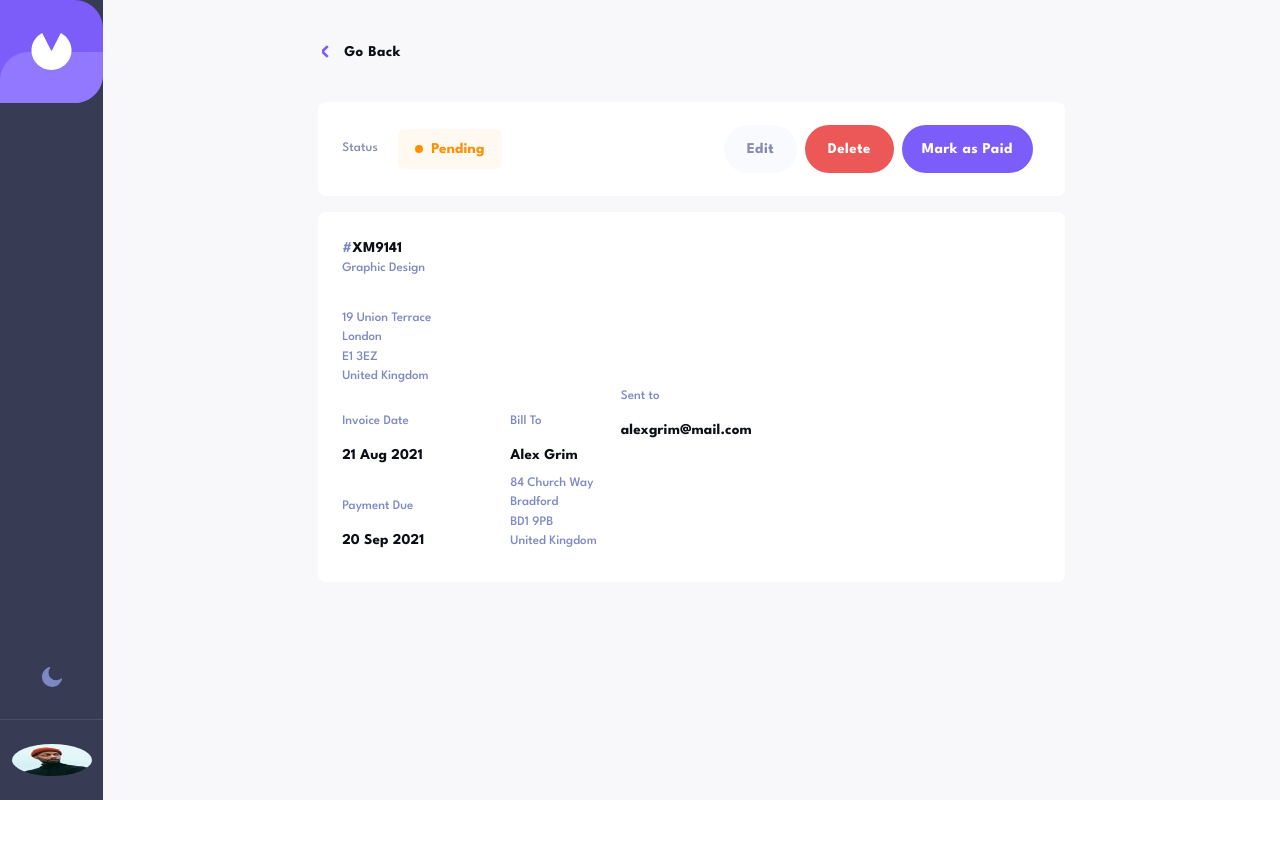
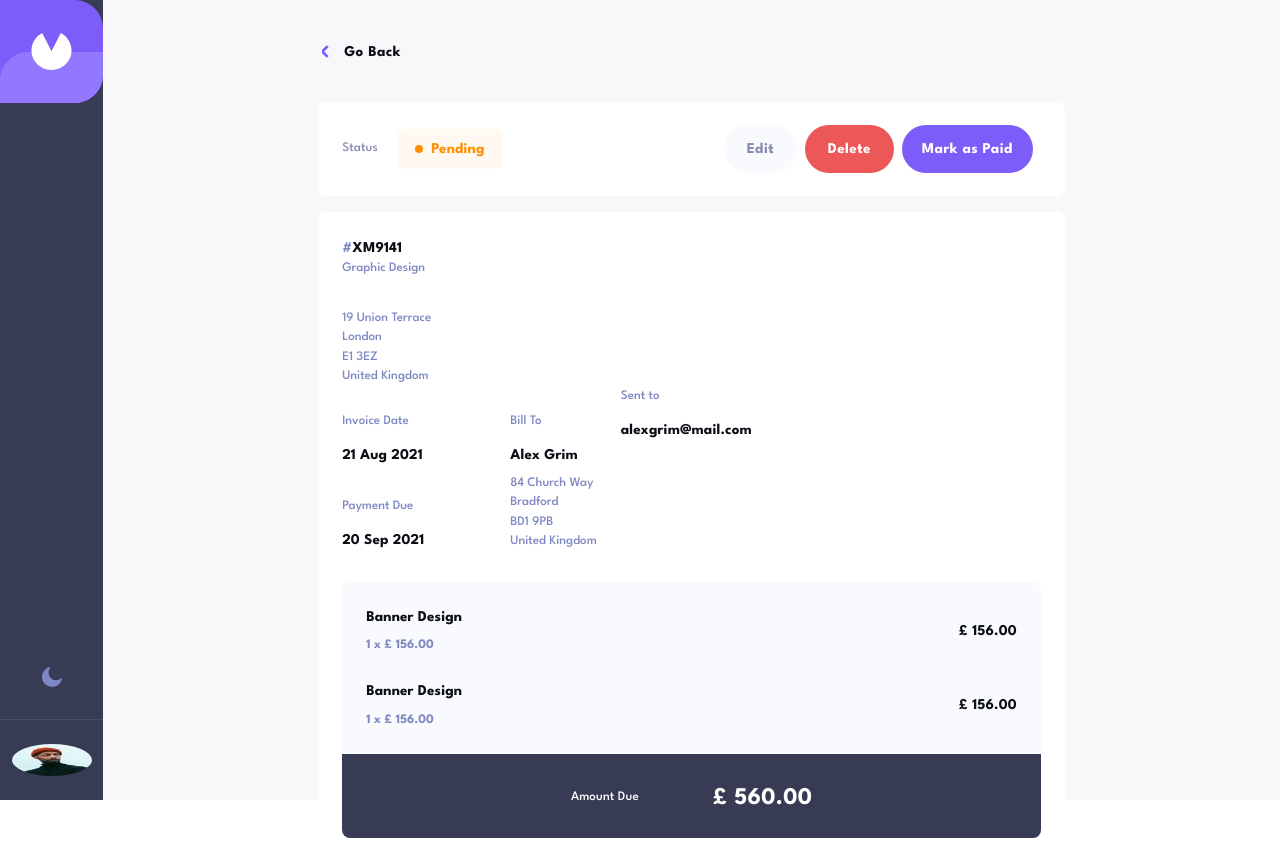
Before and after one commit to bilanoo/invoice, a React (Vite) app: page /edit-invoice/AA1449 in a window 1280 px wide. Before the commit the page ends 800 px from the top, so only its background shows below. Built offline with nearby package versions, Linux system fonts and the light colour scheme.

Commit message:
implemented the total cost breakdown container.

```diff
--- a/src/pages/EditInvoice/features/InvoiceContent/InvoiceContent.tsx
+++ b/src/pages/EditInvoice/features/InvoiceContent/InvoiceContent.tsx
@@ -6,7 +6,13 @@ import {
   Description,
   GenericTextContainer,
   InvoiceDatesAndBillingInformationContainer,
+  InvoiceConstBreakdownContainer,
+  ItemContainer,
   PaymentDatesContainer,
+  InvoiceTotalContainer,
+  Total,
+  AmountDue,
+  AmountDueContainer,
 } from "./InvoiceContentStyles";
 
 export const InvoiceContent = () => {
@@ -55,6 +61,37 @@ export const InvoiceContent = () => {
           <SmallText>alexgrim@mail.com</SmallText>
         </GenericTextContainer>
       </InvoiceDatesAndBillingInformationContainer>
+
+      <InvoiceConstBreakdownContainer>
+        <ItemContainer>
+          <GenericTextContainer
+            sx={{ padding: "0 !important", marginLeft: "24px" }}
+          >
+            <SmallText sx={{ marginBottom: "8px" }}>Banner Design</SmallText>
+            <Description sx={{ fontWeight: "700 !important" }}>
+              1 x £ 156.00
+            </Description>
+          </GenericTextContainer>
+          <SmallText sx={{ marginRight: "24px" }}>£ 156.00</SmallText>
+        </ItemContainer>
+        <ItemContainer>
+          <GenericTextContainer
+            sx={{ padding: "0 !important", marginLeft: "24px" }}
+          >
+            <SmallText sx={{ marginBottom: "8px" }}>Banner Design</SmallText>
+            <Description sx={{ fontWeight: "700 !important" }}>
+              1 x £ 156.00
+            </Description>
+          </GenericTextContainer>
+          <SmallText sx={{ marginRight: "24px" }}>£ 156.00</SmallText>
+        </ItemContainer>
+        <InvoiceTotalContainer>
+          <AmountDueContainer>
+            <AmountDue>Amount Due</AmountDue>
+            <Total>£ 560.00</Total>
+          </AmountDueContainer>
+        </InvoiceTotalContainer>
+      </InvoiceConstBreakdownContainer>
     </ContentContainer>
   );
 };
--- a/src/pages/EditInvoice/features/InvoiceContent/InvoiceContentStyles.tsx
+++ b/src/pages/EditInvoice/features/InvoiceContent/InvoiceContentStyles.tsx
@@ -1,4 +1,4 @@
-import { Box, styled } from "@mui/material";
+import { Box, Typography, styled } from "@mui/material";
 
 export const ContentContainer = styled(Box)(({ theme }) => ({
   "&": {
@@ -55,3 +55,70 @@ export const PaymentDatesContainer = styled(Box)(() => ({
     boxSizing: "border-box",
   },
 }));
+
+export const InvoiceConstBreakdownContainer = styled(Box)(({ theme }) => ({
+  "&": {
+    display: "flex",
+    flexDirection: "column",
+    boxSizing: "border-box",
+    borderRadius: "8px",
+    backgroundColor: theme.customPalette.ghostWhiteToLightBlue,
+    margin: "0 24px 24px 24px",
+    alignItems: "center",
+    justifyContent: "center",
+    "& > :first-child": {
+      marginTop: "24px",
+    },
+  },
+}));
+
+export const ItemContainer = styled(Box)(() => ({
+  "&": {
+    display: "flex",
+    boxSizing: "border-box",
+    justifyContent: "space-between",
+    alignItems: "center",
+    margin: "0px 24px 24px 24px",
+    width: "100%",
+  },
+}));
+
+export const InvoiceTotalContainer = styled(Box)(({ theme }) => ({
+  "&": {
+    backgroundColor: theme.palette.mode === "light" ? "#373B53" : "#0C0E16",
+    justifyContent: "center",
+    alignItems: "center",
+    width: "100%",
+    borderBottomRightRadius: "8px",
+    borderBottomLeftRadius: "8px",
+  },
+}));
+
+export const AmountDueContainer = styled(Box)(() => ({
+  "&": {
+    display: "flex",
+    alignItems: "center",
+    justifyContent: "center",
+    gap: "74px",
+    margin: "26px 24px 22px 24px",
+    whiteSpace: "nowrap",
+  },
+}));
+
+export const AmountDue = styled(Typography)(({ theme }) => ({
+  "&": {
+    color: theme.customPalette.white,
+    fontSize: "0.813rem",
+    fontFamily: "inherit",
+    fontWeight: 500,
+  },
+}));
+
+export const Total = styled(Typography)(({ theme }) => ({
+  "&": {
+    color: theme.customPalette.white,
+    fontSize: "1.5rem",
+    fontFamily: "inherit",
+    fontWeight: 700,
+  },
+}));
```
